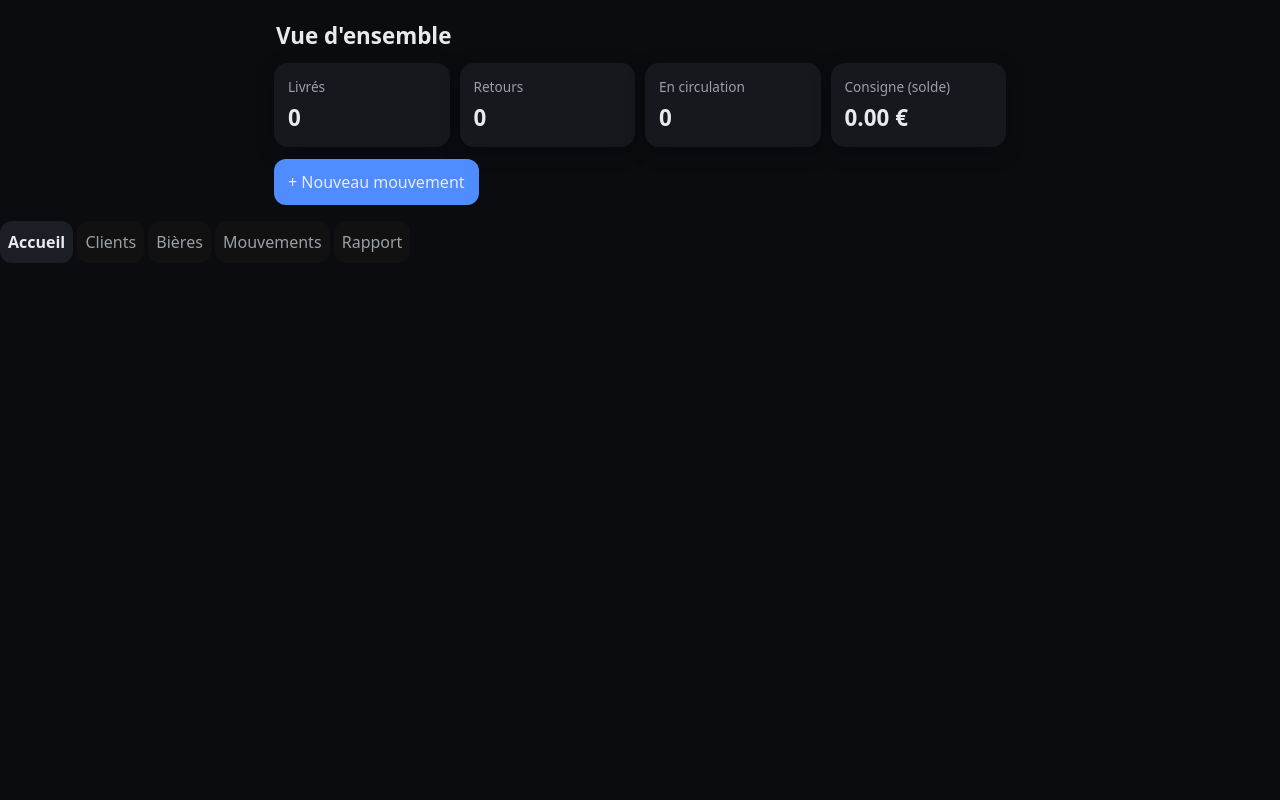
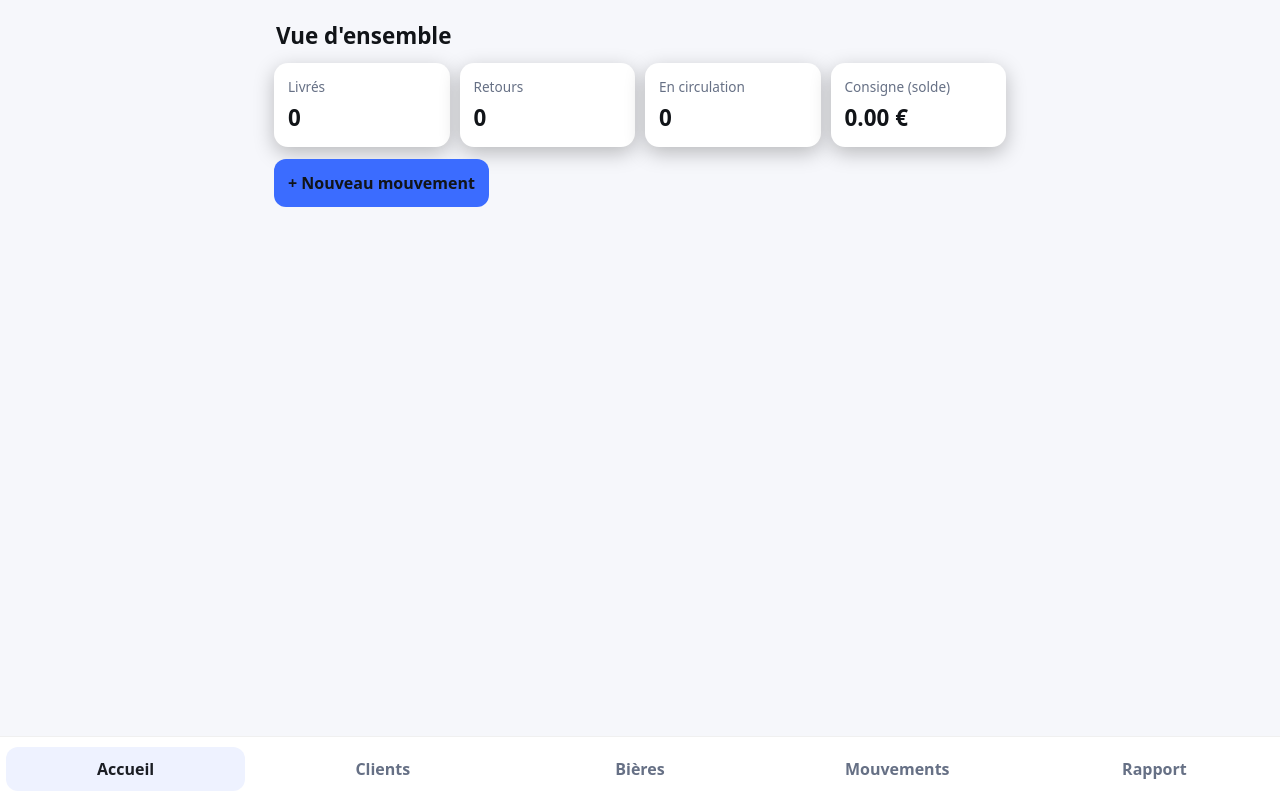
Before and after one commit to lecentrallanderneau-oss/keg-tracer, a Flask app: page / in a window 1280 px wide. Run offline with Flask 3, Linux system fonts and the light colour scheme; some libraries are stand-ins or nearby versions.

Commit message:
Update style.css

```diff
--- a/static/style.css
+++ b/static/style.css
@@ -1,3 +1,4 @@
+/* ============= THEME ============= */
 :root{
   --bg:#0b0c10;
   --card:#16181d;
@@ -8,46 +9,126 @@
   --ok:#00c853;
   --err:#ff5252;
   --radius:14px;
+  --tap:14px;                 /* padding tactile horizontal */
+  --nav-h:64px;               /* hauteur nav (sans safe area) */
+  --vh:100vh;                 /* corrigé par JS pour iOS */
 }
 
+@media (prefers-color-scheme: light) {
+  :root{
+    --bg:#f6f7fb;
+    --card:#ffffff;
+    --text:#111418;
+    --muted:#667085;
+    --primary:#3b6cff;
+    --danger:#e5484d;
+  }
+}
+
+/* ============= RESET MOBILE ============= */
 *{box-sizing:border-box}
-html,body{margin:0;padding:0;background:var(--bg);color:var(--text);font-family:system-ui,-apple-system,"Segoe UI",Roboto,Ubuntu,"Helvetica Neue",Arial,"Apple Color Emoji","Segoe UI Emoji","Segoe UI Symbol";}
+html,body{margin:0;padding:0;background:var(--bg);color:var(--text);
+  font-family: system-ui, -apple-system, "Segoe UI", Roboto, Ubuntu, "Helvetica Neue", Arial;
+  -webkit-font-smoothing: antialiased; -moz-osx-font-smoothing: grayscale;}
+/* inertie iOS */
+body{ -webkit-overflow-scrolling: touch; }
 
-.app-header{position:sticky;top:0;background:rgba(11,12,16,.9);backdrop-filter:saturate(180%) blur(8px);z-index:20}
-.tabs{display:flex;gap:6px;overflow:auto;padding:10px}
-.tab{flex:1;text-align:center;text-decoration:none;color:var(--muted);padding:10px 8px;border-radius:12px;background:#111}
-.tab.active{color:var(--text);background:#1b1f25;font-weight:600}
+/* Supprime le highlight bleu iOS sur les liens */
+a,button{ -webkit-tap-highlight-color: rgba(0,0,0,0); }
 
-.container{padding:14px;max-width:760px;margin:0 auto}
+/* Empêche le zoom auto iOS sur les inputs (font-size ≥ 16px) */
+input,select,button { font-size:16px; }
 
+/* ============= LAYOUT ============= */
+.container{
+  padding:14px;
+  max-width:760px;
+  margin:0 auto;
+  min-height: calc(var(--vh) - var(--nav-h) - env(safe-area-inset-top) - env(safe-area-inset-bottom));
+  padding-top: max(14px, env(safe-area-inset-top));
+  padding-bottom: calc(var(--nav-h) + env(safe-area-inset-bottom) + 12px);
+}
+
+/* cartes & titres */
 .title{font-size:1.4rem;margin:6px 0 12px 2px}
-
 .cards{display:grid;grid-template-columns:1fr 1fr;gap:10px}
 .card{background:var(--card);padding:14px;border-radius:var(--radius);box-shadow:0 6px 20px rgba(0,0,0,.25)}
 .card-title{font-size:.85rem;color:var(--muted);margin-bottom:6px}
 .card-value{font-size:1.4rem;font-weight:700}
 
-.actions{display:flex;gap:10px;margin:12px 0}
-.btn{appearance:none;border:0;border-radius:12px;padding:12px 14px;background:#2a2f38;color:var(--text);text-decoration:none;display:inline-block}
+/* boutons & actions */
+.actions{display:flex;gap:10px;margin:12px 0;flex-wrap:wrap}
+.btn{
+  appearance:none;border:0;border-radius:12px;
+  padding:14px var(--tap); background:#2a2f38; color:var(--text);
+  text-decoration:none; display:inline-flex; align-items:center; justify-content:center;
+  min-height:48px; line-height:1; font-weight:600;
+}
 .btn.primary{background:var(--primary)}
 .btn.danger{background:var(--danger)}
 
+/* Flash messages */
 .flash-wrap{padding:10px}
 .flash{padding:10px 12px;border-radius:12px;margin:8px 0}
 .flash.ok{background:rgba(0,200,83,.15);border:1px solid rgba(0,200,83,.4)}
 .flash.err{background:rgba(255,82,82,.15);border:1px solid rgba(255,82,82,.4)}
 
-.form{display:grid;gap:10px;background:var(--card);padding:14px;border-radius:var(--radius);margin-bottom:14px}
-label{font-size:.85rem;color:var(--muted)}
-input,select{width:100%;padding:12px;border-radius:10px;border:1px solid #2b2f36;background:#101216;color:var(--text)}
-input:focus,select:focus{outline:2px solid #26364f;border-color:#384861}
+/* Formulaires */
+.form{
+  display:grid;gap:10px;background:var(--card);
+  padding:14px;border-radius:var(--radius);margin-bottom:14px
+}
+label{font-size:.9rem;color:var(--muted)}
+input,select{
+  width:100%;padding:12px;border-radius:10px;border:1px solid #2b2f36;
+  background:#101216;color:var(--text);
+}
+input:focus,select:focus{outline:3px solid #26364f;border-color:#384861}
+@media (prefers-color-scheme: light) {
+  input,select{ background:#fff; border-color:#e5e7eb; }
+  input:focus,select:focus{ outline:3px solid rgba(79,140,255,.35); border-color:#bcd2ff; }
+}
 
+/* Liste */
 .list{list-style:none;margin:0;padding:0;display:grid;gap:8px}
 .row{display:flex;justify-content:space-between;align-items:center;background:var(--card);padding:12px;border-radius:var(--radius)}
 .row .col{display:flex;flex-direction:column;gap:4px}
 .strong{font-weight:600}
-.muted{color:var(--muted);font-size:.9rem}
+.muted{color:var(--muted);font-size:.95rem}
 
+/* ============= NAVIGATION BAS ============= */
+.bottom-nav{
+  position:fixed;left:0;right:0;bottom:0;
+  height: calc(var(--nav-h) + env(safe-area-inset-bottom));
+  padding-bottom: env(safe-area-inset-bottom);
+  background: rgba(11,12,16,.92);
+  backdrop-filter: saturate(180%) blur(10px);
+  display:flex;gap:6px;align-items:center;justify-content:space-around;
+  border-top:1px solid rgba(255,255,255,.08);
+  z-index:100;
+}
+@media (prefers-color-scheme: light) {
+  .bottom-nav{ background: rgba(255,255,255,.92); border-top-color: rgba(0,0,0,.06); }
+}
+
+.tab{
+  flex:1;text-align:center;text-decoration:none;
+  color:var(--muted); padding:10px 6px; border-radius:12px; margin:0 6px;
+  display:flex; align-items:center; justify-content:center;
+  min-height:44px; font-weight:600;
+}
+.tab.active{color:var(--text);background:#1b1f25}
+@media (prefers-color-scheme: light) {
+  .tab.active{ background:#eef2ff; color:#1b1e24; }
+}
+
+/* ============= ACCESSIBILITÉ & MOTION ============= */
+:focus-visible{ outline:3px solid #6aa7ff; outline-offset:3px; border-radius:12px }
+@media (prefers-reduced-motion: reduce) {
+  *{ animation:none!important; transition:none!important; }
+}
+
+/* ============= GRILLES LARGEURS ============= */
 @media(min-width:640px){
   .cards{grid-template-columns:repeat(4,1fr)}
 }
```
